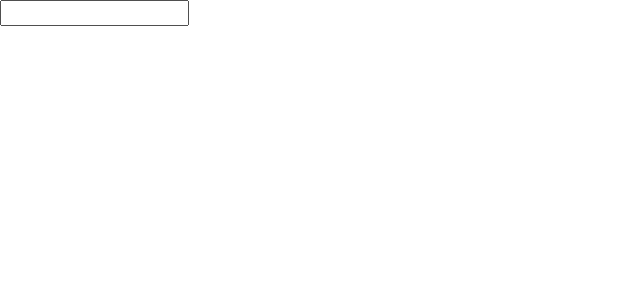
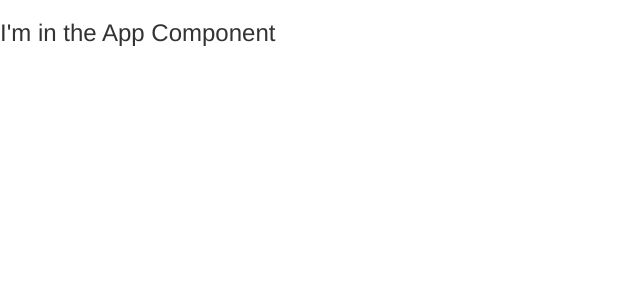
Before and after one commit to camdenbrown-zz/angular4-practice-app, an Angular app: page / in a window 1280 px wide. Shown: the top 300 px of the page, without its empty margins (0-640 px from the left). Built offline with nearby package versions, Linux system fonts and the light colour scheme.

Commit message:
server component implementation

```diff
--- a/src/app/app.component.html
+++ b/src/app/app.component.html
@@ -1,2 +1 @@
-<input type="text" [(ngModel)]="name">
-<p>{{ name }}</p>
+<h3>I'm in the App Component</h3>
```
Also changed, not shown: src/app/app.module.ts (+6 -1 lines), src/app/server/server.component.ts (added, +10 -0 lines), src/app/server/server.component.html (added).
